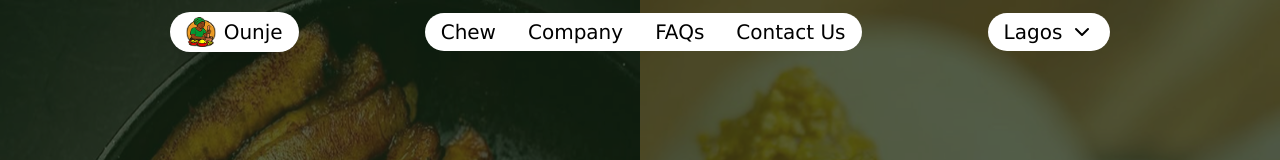
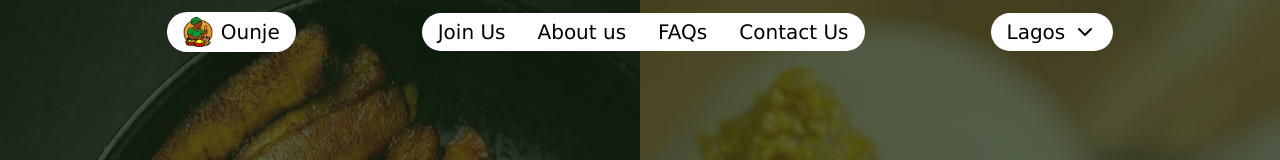
Before and after one commit to Ounje/ounje-landingpage, a React (Vite) app: page / in a window 1280 px wide. Shown: the top 160 px of the page. Built offline with nearby package versions, Linux system fonts and the light colour scheme; the HTML template or start-up script is replaced by a standard one.

Commit message:
Update Header menu items to reflect new navigation options

```diff
--- a/src/components/Header.tsx
+++ b/src/components/Header.tsx
@@ -17,7 +17,7 @@ const countries = [
   { label: "Enugu", value: "enugu" },
 ];
 
-const menuItems = ["Chew", "Company", "FAQs", "Contact Us"];
+const menuItems = ["Join Us", "About us", "FAQs", "Contact Us"];
 
 const Header = () => {
   const [isMenuOpen, setIsMenuOpen] = useState(false);
```
